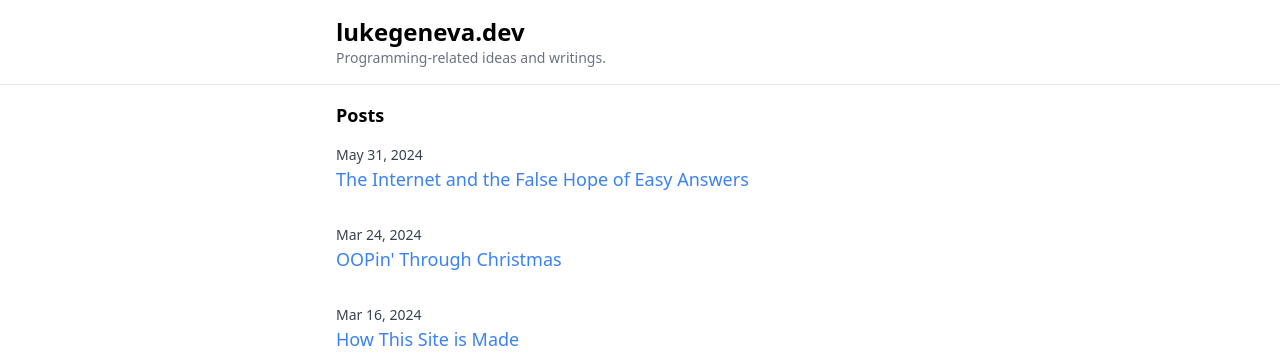
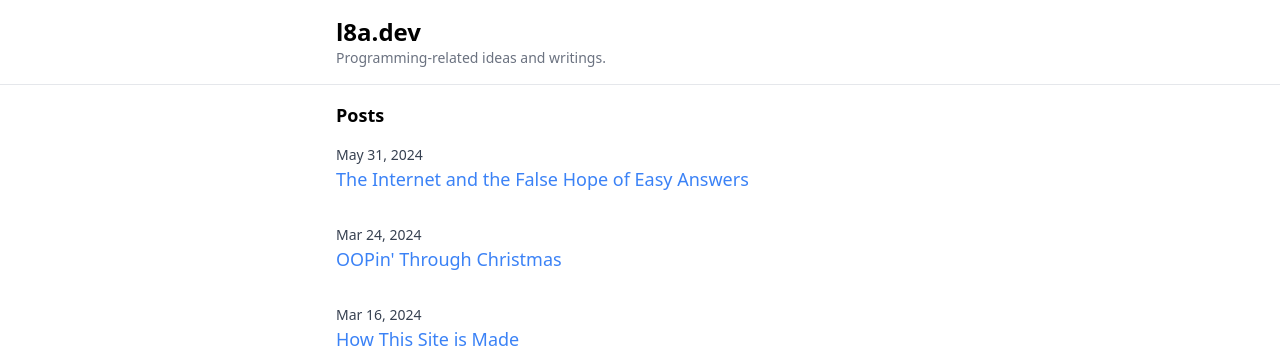
Before and after one commit to LukeGeneva/l8a.dev, a website: page docs/index.html in a window 1280 px wide. Shown: the top 363 px of the page. Drawn offline with Linux system fonts and the light colour scheme.

Commit message:
Update header

```diff
--- a/docs/index.html
+++ b/docs/index.html
@@ -22,7 +22,7 @@
   </head>
   <body>
     <header class="auto-margin">
-      <a href="/"><h1 class="text-2xl font-bold">lukegeneva.dev</h1></a>
+      <a href="/"><h1 class="text-2xl font-bold">l8a.dev</h1></a>
       <p class="text-gray-500 text-sm">
         Programming-related ideas and writings.
       </p>
```
